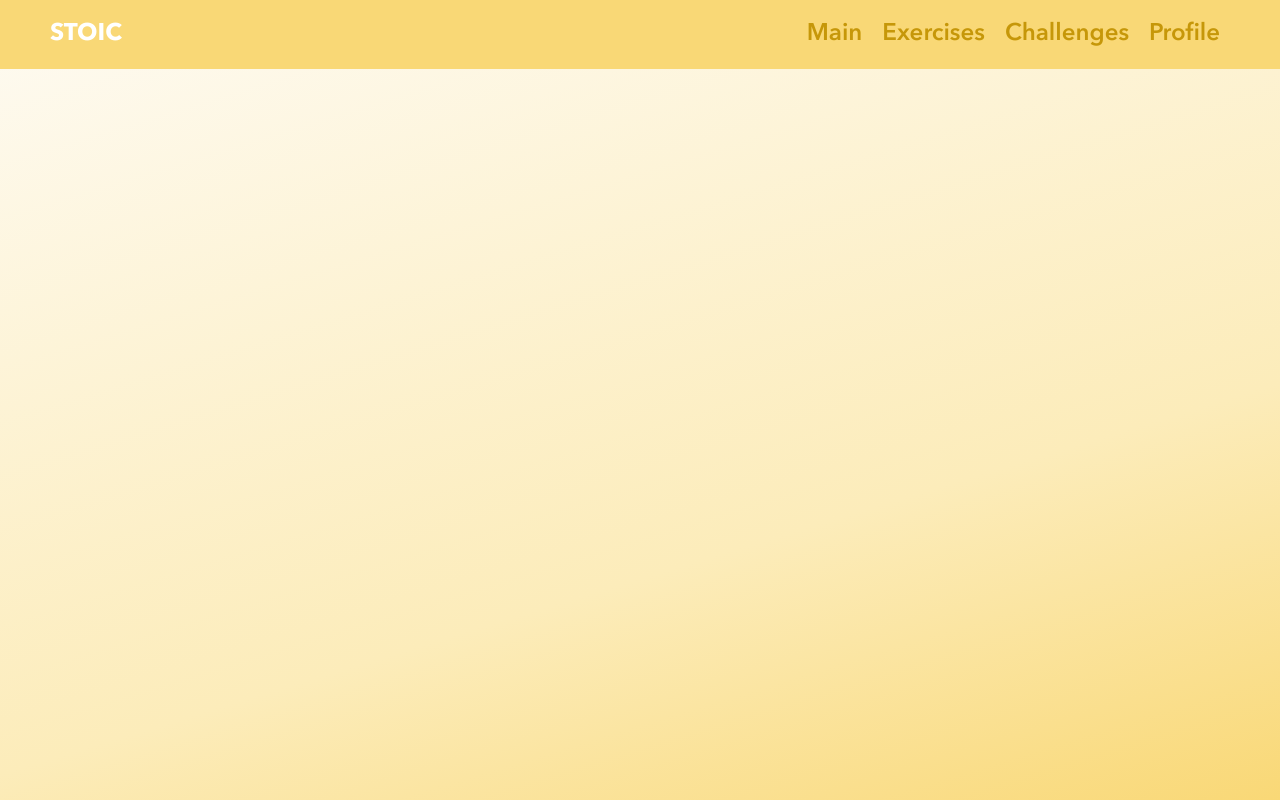
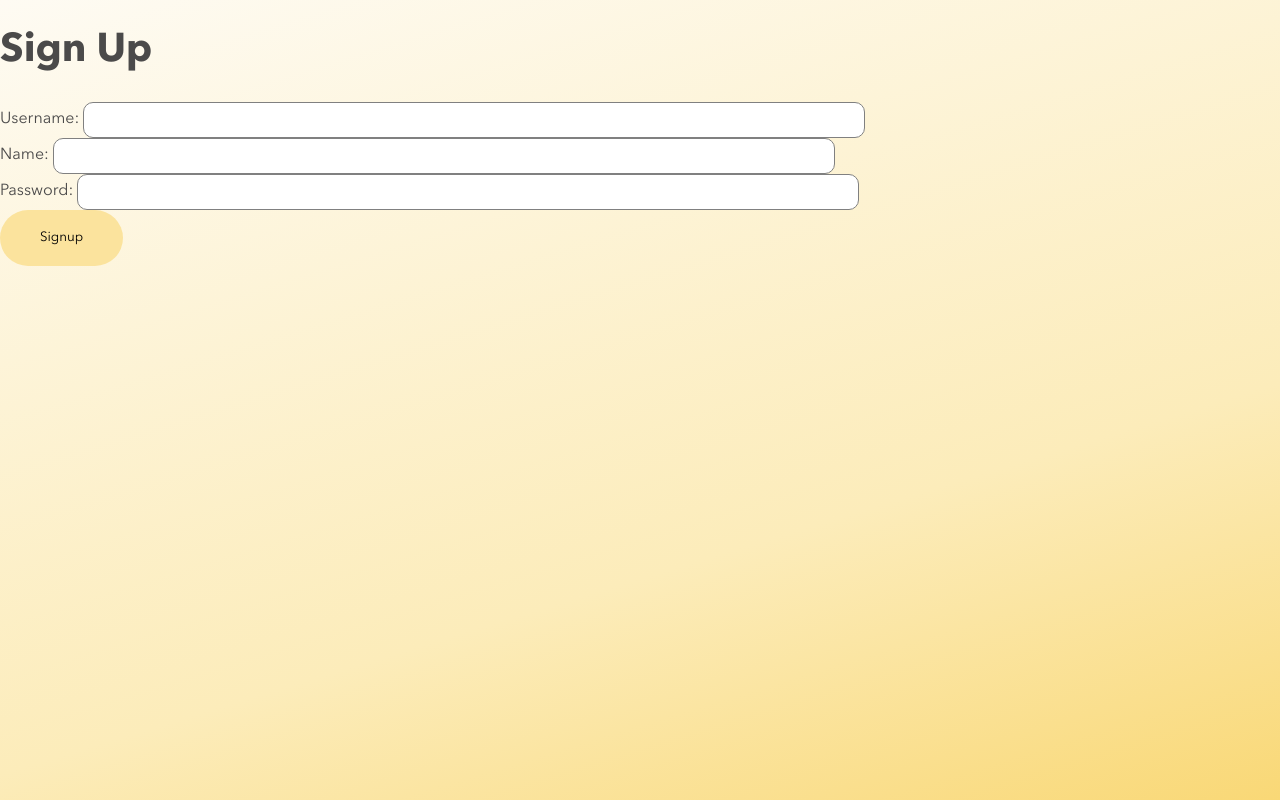
Before and after one commit to tatianaTun/tatiana-tun-stoic-frontend, a React (Create React App) app: page /signup in a window 1280 px wide. Built offline with nearby package versions, Linux system fonts and the light colour scheme.

Commit message:
Tried initiating auth

```diff
--- a/src/App.js
+++ b/src/App.js
@@ -1,20 +1,124 @@
-import { BrowserRouter, Route, Routes, Navigate } from "react-router-dom";
+import { BrowserRouter, Route, Routes, useNavigate } from "react-router-dom";
+import { baseURL } from "./consts";
+import { useState, useEffect } from "react";
+import axios from "axios";
 import "./App.css";
 import MainPage from "./pages/MainPage/MainPage";
 import ExercisePage from "./pages/ExercisePage/ExercisePage";
 import ExercisesPage from "./pages/ExercisesPage/ExercisesPage";
 import ChallengesPage from "./pages/ChallengesPage/ChallengesPage";
+import ProfilePage from "./pages/ProfilePage/ProfilePage";
 import Header from "./components/Header/Header";
+import SignupPage from "./pages/SignupPage/SignupPage";
+import LoginPage from "./pages/LoginPage/LoginPage";
 
 function App() {
+  // const navigate = useNavigate();
+  // const signupUrl = `${baseURL}/signup`;
+  // const loginUrl = `${baseURL}/login`;
+
+  const [isSignedUp, setIsSignedUp] = useState(false);
+  const [isLoggedIn, setIsLoggedIn] = useState(false);
+  const [isLoginError, setIsLoginError] = useState(false);
+  const [errorMessage, setErrorMessage] = useState("");
+
+  // const handleSignup = async (e) => {
+  //   e.preventDefault();
+
+  //   // Here send a POST request to signupUrl with username, name and password data
+  //   try {
+  //     const response = await axios.post(signupUrl, {
+  //       username: e.target.username.value,
+  //       name: e.target.name.value,
+  //       password: e.target.password.value,
+  //     });
+  //     console.log(response);
+  //     setIsSignedUp(true);
+  //   } catch (error) {}
+  // };
+
+  // const handleLogin = async (e) => {
+  //   e.preventDefault();
+
+  //   // Here send a POST request to loginUrl with username and password data
+  //   try {
+  //     const response = await axios.post(loginUrl, {
+  //       username: e.target.username.value,
+  //       password: e.target.password.value,
+  //     });
+  //     setIsLoggedIn(true);
+  //     setIsLoginError(false);
+  //     setErrorMessage("");
+  //     sessionStorage.Storage.setItem("token", response.data.token);
+  //   } catch (error) {}
+  //   setIsLoginError(true);
+  //   // setErrorMessage(error.response.data);
+  // };
+
+  // const renderSignUp = () => (
+  //   <div>
+  //     <h1>Sign Up</h1>
+  //     <form onSubmit={handleSignup}>
+  //       <div className="form-group">
+  //         Username: <input type="text" name="username" />
+  //       </div>
+  //       <div className="form-group">
+  //         Name: <input type="text" name="name" />
+  //       </div>
+  //       <div className="form-group">
+  //         Password: <input type="password" name="password" />
+  //       </div>
+  //       <button type="submit" className="btn btn-primary">
+  //         Signup
+  //       </button>
+  //     </form>
+  //   </div>
+  // );
+  // const renderLogin = () => (
+  //   <div>
+  //     <h1>Login</h1>
+  //     {isLoginError && <label className="error">{errorMessage}</label>}
+  //     <form onSubmit={handleLogin}>
+  //       <div className="form-group">
+  //         Username: <input type="text" name="username" />
+  //       </div>
+  //       <div className="form-group">
+  //         Password: <input type="password" name="password" />
+  //       </div>
+  //       <button type="submit" className="btn btn-primary">
+  //         Login
+  //       </button>
+  //     </form>
+  //   </div>
+  // );
+
+  // Handle the Signup/Login
+  // if (!isSignedUp) return renderSignUp();
+  // if (!isLoggedIn) return renderLogin();
+
+  // if (!isSignedUp) {navigate("/signup")};
+  // if (!isLoggedIn) {navigate("/login")} ;
+
+  if (!isSignedUp)
+    return (
+      <BrowserRouter>
+        <Routes>
+          <Route path="/signup" element={<SignupPage />} />
+        </Routes>
+      </BrowserRouter>
+    );
+  // if (!isLoggedIn) return renderLogin();
 
   return (
     <BrowserRouter>
-    <Header />
+      <Header />
       <Routes>
         <Route path="/" element={<MainPage />} />
-        <Route path="/exercises/" element={<ExercisesPage />} />
-        <Route path="/challenges/" element={<ChallengesPage />} />
+        <Route path="/signup" element={<SignupPage />} />
+        <Route path="/login" element={<LoginPage />} />
+        <Route path="/profile" element={<ProfilePage />} />
+        <Route path="/exercises" element={<ExercisesPage />} />
+        <Route path="/challenges" element={<ChallengesPage />} />
         <Route path="/exercises/:exerciseId" element={<ExercisePage />} />
       </Routes>
     </BrowserRouter>
--- /dev/null
+++ b/src/pages/LoginPage/LoginPage.js
@@ -0,0 +1,47 @@
+import axios from "axios";
+import { baseURL } from "../../consts";
+import { useState, useEffect } from "react";
+
+function LoginPage() {
+    const [isSignedUp, setIsSignedUp] = useState(false);
+    const [isLoggedIn, setIsLoggedIn] = useState(false);
+    const [isLoginError, setIsLoginError] = useState(false);
+    const [errorMessage, setErrorMessage] = useState("");
+    const loginUrl = `${baseURL}/login`;
+
+    const handleLogin = async (e) => {
+        e.preventDefault();
+
+        // Here send a POST request to loginUrl with username and password data
+        try {
+          const response = await axios.post(loginUrl, {
+            username: e.target.username.value,
+            password: e.target.password.value,
+          });
+          setIsLoggedIn(true);
+          setIsLoginError(false);
+          setErrorMessage("");
+          sessionStorage.Storage.setItem("token", response.data.token);
+        } catch (error) {}
+        setIsLoginError(true);
+        // setErrorMessage(error.response.data);
+      };
+    return <>
+        <div>
+          <h1>Login</h1>
+          {isLoginError && <label className="error">{errorMessage}</label>}
+          <form onSubmit={handleLogin}>
+            <div className="form-group">
+              Username: <input type="text" name="username" />
+            </div>
+            <div className="form-group">
+              Password: <input type="password" name="password" />
+            </div>
+            <button type="submit" className="btn btn-primary">
+              Login
+            </button>
+          </form>
+        </div>
+      </>;
+  }
+  export default LoginPage;
--- /dev/null
+++ b/src/pages/ProfilePage/ProfilePage.js
@@ -0,0 +1,13 @@
+function ProfilePage() {
+
+
+    return (
+        <>
+        <h2>Welcome, user</h2>
+        <p>Level: ___</p>
+        <p>Accomplishments: ___</p>
+        </>
+    )
+}
+
+export default ProfilePage;
--- /dev/null
+++ b/src/pages/SignupPage/SignupPage.js
@@ -0,0 +1,44 @@
+import axios from "axios";
+import { baseURL } from "../../consts";
+import { useState, useEffect } from "react";
+
+function SignupPage() {
+    const [isSignedUp, setIsSignedUp] = useState(false);
+    const [isLoggedIn, setIsLoggedIn] = useState(false);
+    const [isLoginError, setIsLoginError] = useState(false);
+    const [errorMessage, setErrorMessage] = useState("");
+    const signupUrl = `${baseURL}/signup`;
+
+    const handleSignup = async (e) => {
+        e.preventDefault();
+
+        // Here send a POST request to signupUrl with username, name and password data
+        try {
+          const response = await axios.post(signupUrl, {
+            username: e.target.username.value,
+            name: e.target.name.value,
+            password: e.target.password.value,
+          });
+          console.log(response);
+          setIsSignedUp(true);
+        } catch (error) {}
+      };
+  return <>    <div>
+  <h1>Sign Up</h1>
+  <form onSubmit={handleSignup}>
+    <div className="form-group">
+      Username: <input type="text" name="username" />
+    </div>
+    <div className="form-group">
+      Name: <input type="text" name="name" />
+    </div>
+    <div className="form-group">
+      Password: <input type="password" name="password" />
+    </div>
+    <button type="submit" className="btn btn-primary">
+      Signup
+    </button>
+  </form>
+</div></>;
+}
+export default SignupPage;
```
Also changed, not shown: src/pages/ProfilePage/ProfilePage.scss (added).
